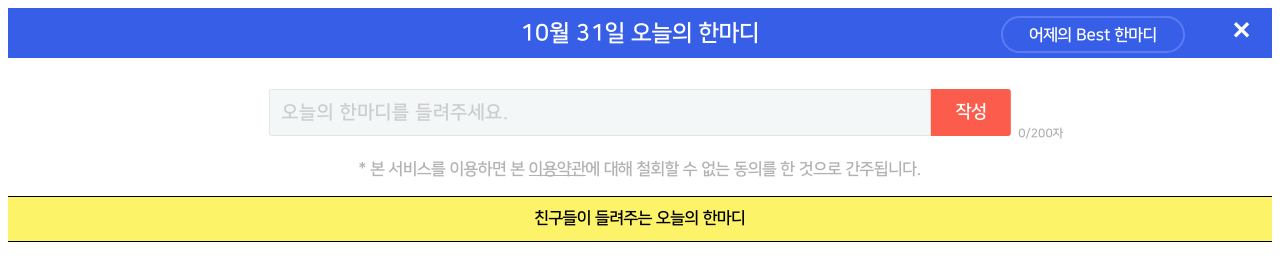
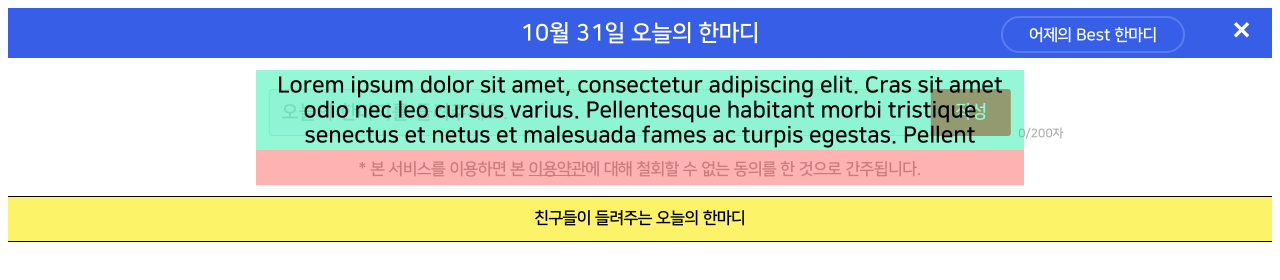
Before and after one commit to schooling-ohan/main, a plain HTML site: page index.html in a window 1280 px wide. Drawn offline with nearby package versions, Linux system fonts and the light colour scheme; no server answers.

Commit message:
Add files via upload

```diff
--- a/css/main.css
+++ b/css/main.css
@@ -165,6 +165,39 @@
 
 .termlink:hover {
 	cursor: pointer;
+}
+
+.myohan {
+	background-color: rgba(4, 238, 160, 0.425);
+	position: absolute;
+	left: 50%;
+	height: 80px;
+	transform: translate(-50%);
+	top: 70px;
+	width: 60%;
+	display: flex;
+	align-items: center;
+}
+
+.myohantxt {
+	font-size: 1.75vw;
+	width: 100%;
+	height: auto;
+	text-align: center;
+	display: inline-block;
+	font-family: 'NanumSquare_acB', Arial, sans-serif;
+}
+
+.myheart {
+	position: absolute;
+	background-color: rgba(255, 0, 0, 0.301);
+	left: 50%;
+	height: 35px;
+	transform: translate(-50%);
+	top: 150px;
+	width: 60%;
+	display: flex;
+	align-items: center;
 }
 
 .upfriends {
--- a/index.html
+++ b/index.html
@@ -27,6 +27,13 @@
       <div class="terms" id="terms">
          <a class="term">* 본 서비스를 이용하면 본 </a><a class="termlink" onclick="termsview()">이용약관</a><a class="term">에 대해 철회할 수 없는 동의를 한 것으로 간주됩니다.</a>
       </div>
+
+      <div class="myohan" id="myohan">
+         <label class="myohantxt" id="myohantxt">Lorem ipsum dolor sit amet, consectetur adipiscing elit. Cras sit amet odio nec leo cursus varius. Pellentesque habitant morbi tristique senectus et netus et malesuada fames ac turpis egestas. Pellent</label>
+      </div>
+      <div class="myheart" id="myheart">
+      </div>
+
       <div class="friends">
          <hr class="upfriends">
          <div class="friendsohan">
--- a/js/firebase.js
+++ b/js/firebase.js
@@ -70,6 +70,7 @@ function uploadmine(){
 
 function afterloadthings(){
     inputAble();
+    myinputget();
 }
 
 // 입력창과 이용약관의 보여주기 여부를 결정함
@@ -97,3 +98,21 @@ function inputAble(){
 function playerEvent(){
 
 }
+
+function myinputget(){
+    console.log(valueArray);
+    ohanArray = [];
+    for (oh = 0; oh < valueArray.length; oh++){
+        ohanArray.push(valueArray[oh][1]);
+    }
+    console.log(ohanArray);
+
+    for (an = 0; an < valueArray.length; an++){
+        if (ipArray[an] == ipv4) {
+            myohan = ohanArray[an];
+            console.log(myohan);
+            break;
+        }
+    }
+    document.getElementById('myohantxt').innerHTML = myohan;
+}
--- a/js/head.js
+++ b/js/head.js
@@ -45,9 +45,6 @@ function getip(){
     $.get('https://www.cloudflare.com/cdn-cgi/trace', function(data) {
     ipv4 = data.split("\n");
     ipv4 = ipv4[2].replace("ip=", "");
-    for (i = 0; i < 4; i++) {
-      ipv4 = ipv4.replace(".", "_");
-    }
     console.log(ipv4);
 })
 }
```
